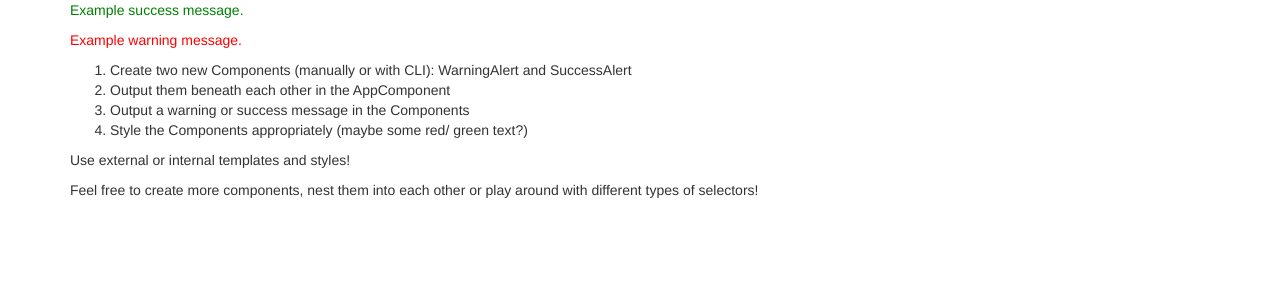
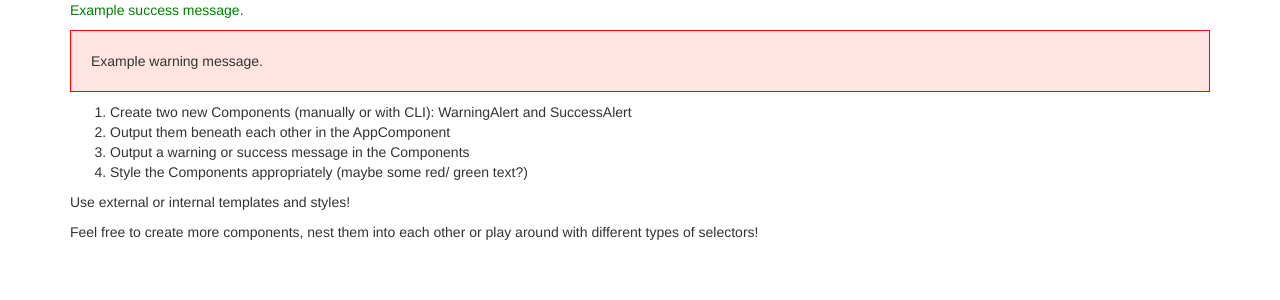
Before and after one commit to Amanda-Katherine/angular-component-practice-assignment-1, an Angular app: page / in a window 1280 px wide. Shown: the top 300 px of the page. Built offline with nearby package versions, Linux system fonts and the light colour scheme.

Commit message:
make styling inline for warning messages

```diff
--- a/src/app/warning/warning.component.ts
+++ b/src/app/warning/warning.component.ts
@@ -4,7 +4,13 @@ import { Component } from '@angular/core'
     selector: 'app-warning',
     template: `
     <p>Example warning message.</p>`,
-    styleUrls: ['./warning.component.css']
+    styles: [`
+    p {
+        padding: 20px;
+        background-color: mistyrose;
+        border: 1px solid red
+    }
+    `]
 })
 
 export class WarningComponent {
```
